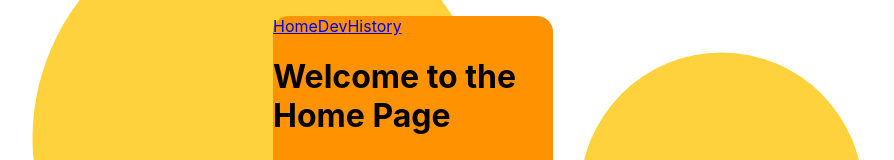
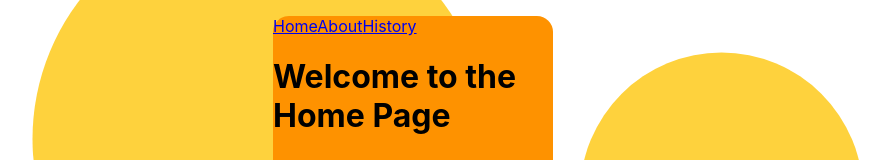
Before and after one commit to isacvale/Calc, a React (Create React App) app: page / in a window 1280 px wide. Shown: the top 160 px of the page, without its empty margins (227-1121 px from the left). Built offline with nearby package versions, Linux system fonts and the light colour scheme.

Commit message:
refactor(about): rename dev to about
closes #15

```diff
--- a/src/App.js
+++ b/src/App.js
@@ -9,7 +9,7 @@ import { ThemeProvider } from '@emotion/react'
 
 import { store } from './app/store'
 import theme from './theme'
-import { Calculator, Dev, History } from './pages'
+import { Calculator, About, History } from './pages'
 import './App.css'
 
 function App() {
@@ -17,7 +17,6 @@ function App() {
   const toggleMode = () => {
     setMode(mode === 'light' ? 'dark' : 'light')
   }
-
   return (
     <React.StrictMode>
       <Provider store={store}>
@@ -25,7 +24,7 @@ function App() {
           <BrowserRouter>
             <Routes>
               <Route path="/" element={<Calculator />} />
-              <Route path="dev" element={<Dev />} />
+              <Route path="about" element={<About />} />
               <Route path="history" element={<History />} />
             </Routes>
           </BrowserRouter>
--- a/src/core/Navigation/index.js
+++ b/src/core/Navigation/index.js
@@ -3,7 +3,7 @@ import { Link } from 'react-router-dom'
 export default function Navigation() {
   return <nav>
       <Link to="/">Home</Link>
-      <Link to="/dev">Dev</Link>
+      <Link to="/about">About</Link>
       <Link to="/history">History</Link>
     </nav>
 }
--- /dev/null
+++ b/src/pages/About/index.js
@@ -0,0 +1,8 @@
+import { Navigation } from '../../core'
+
+export default function About() {
+  return <main>
+    <Navigation />
+    <h1>About</h1>
+  </main>
+}
--- a/src/pages/index.js
+++ b/src/pages/index.js
@@ -1,3 +1,3 @@
 export {default as Calculator} from './Calculator'
-export {default as Dev} from './Dev'
+export {default as About} from './About'
 export {default as History} from './History'
```
Also changed, not shown: 1 other file (tests, documents, lock files or other folders).
